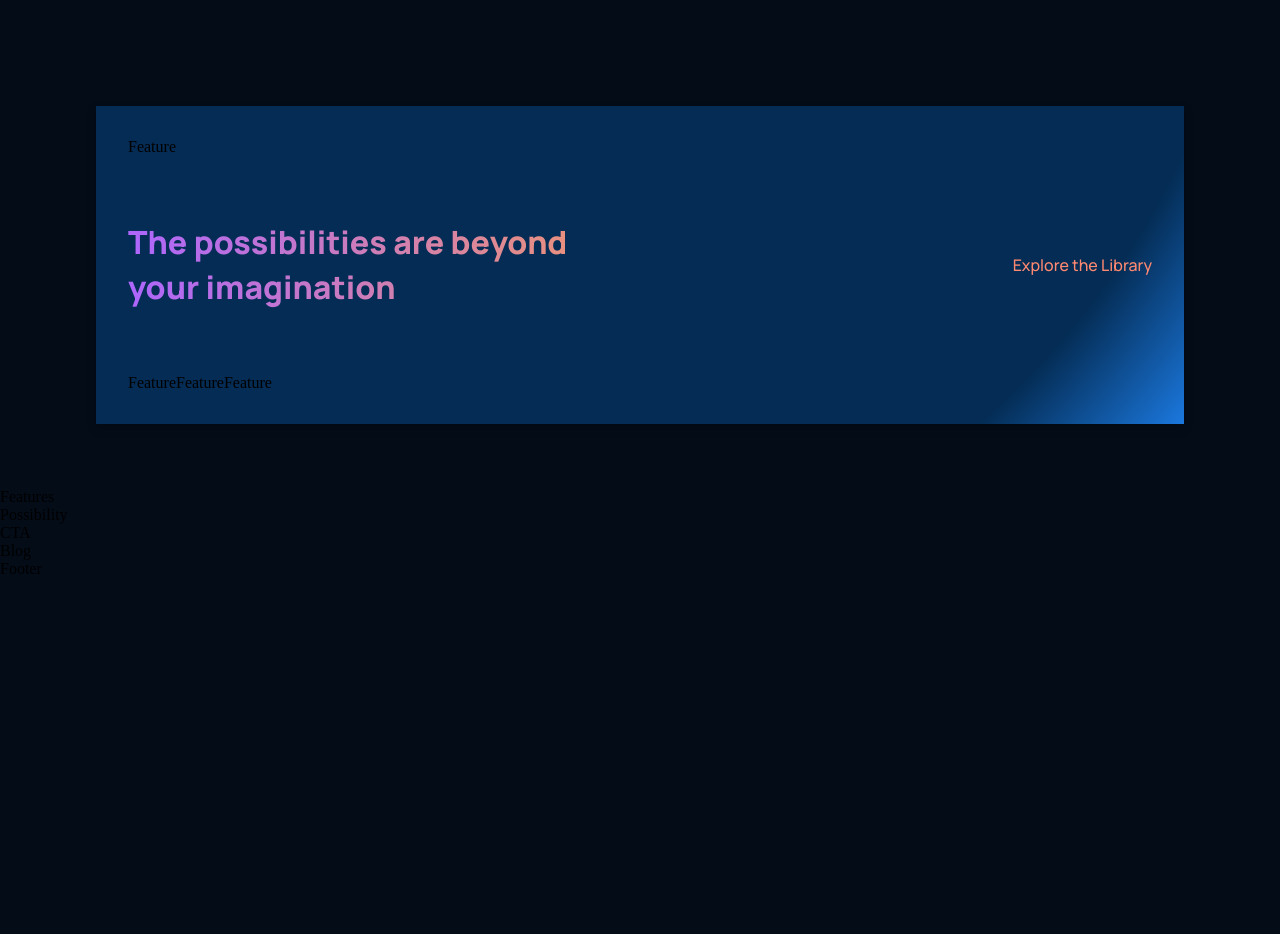
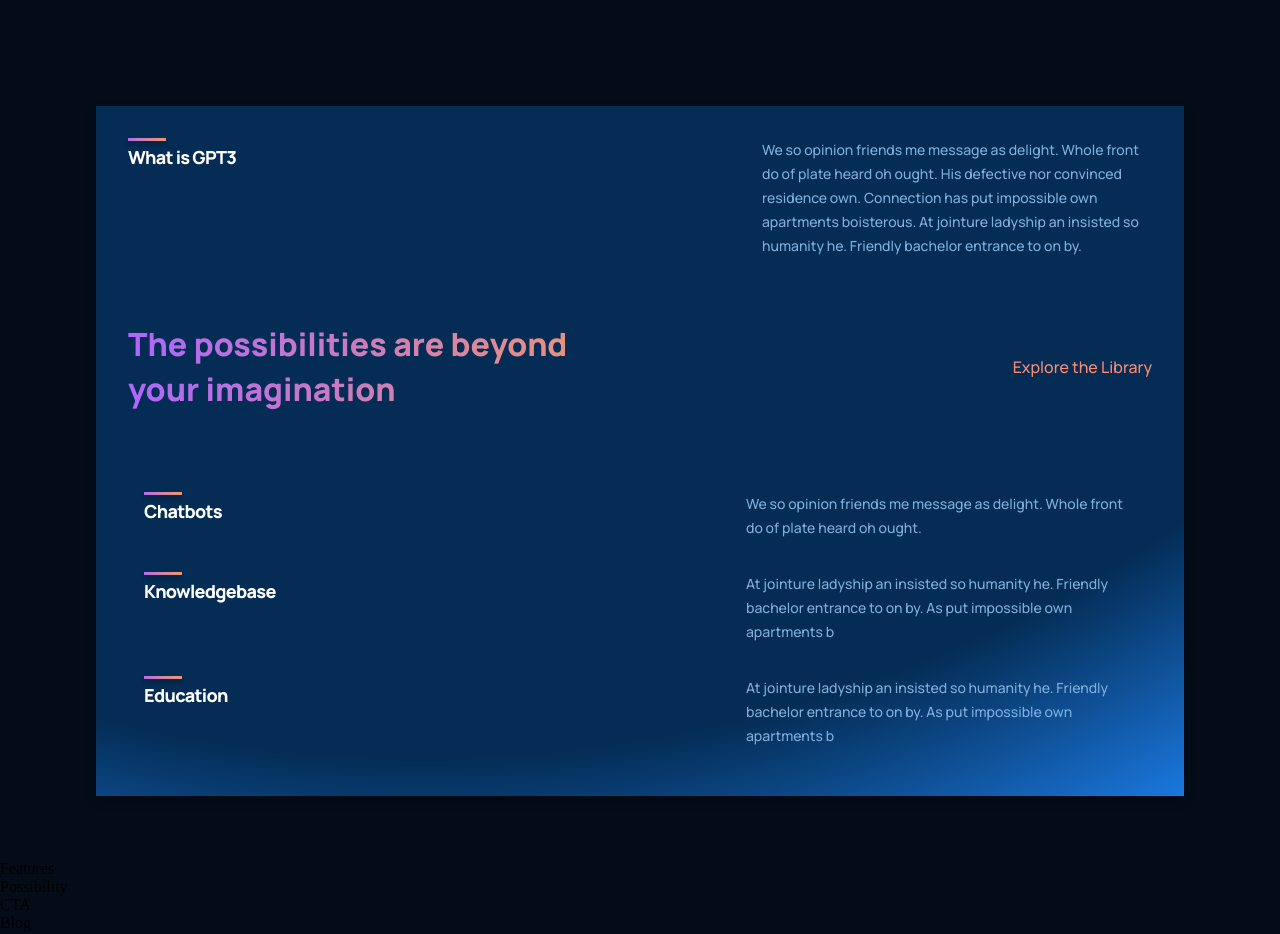
Before and after one commit to amerv97/gpt-3, a React (Create React App) app: page / in a window 1280 px wide. Shown: the part 980-1914 px from the top of the page. Before the commit the page ends 1558 px from the top, so only its background shows below. Built offline with nearby package versions, Linux system fonts and the light colour scheme.

Commit message:
Finished Feature

```diff
--- a/src/components/feature/Feature.jsx
+++ b/src/components/feature/Feature.jsx
@@ -1,8 +1,16 @@
-import React from "react";
-import "./feature.css";
+import React from 'react';
+import './feature.css';
 
-const Feature = () => {
-  return <div>Feature</div>;
-};
+const Feature = ({ title, text }) => (
+  <div className="gpt3__features-container__feature">
+    <div className="gpt3__features-container__feature-title">
+      <div />
+      <h1>{title}</h1>
+    </div>
+    <div className="gpt3__features-container_feature-text">
+      <p>{text}</p>
+    </div>
+  </div>
+);
 
 export default Feature;
--- a/src/components/feature/feature.css
+++ b/src/components/feature/feature.css
@@ -0,0 +1,62 @@
+.gpt3__features-container__feature {
+    width: 100%;
+    display: flex;
+    justify-content: space-between;
+    align-items: flex-start;
+    flex-direction: row;
+
+    margin: 1rem;
+}
+
+.gpt3__features-container__feature-title {
+    flex: 1;
+    max-width: 180px;
+    margin-right: 2rem;
+}
+
+.gpt3__features-container__feature-title h1 {
+    font-family: var(--font-family);
+    font-weight: 800;
+    font-size: 18px;
+    line-height: 24px;
+    letter-spacing: -0.04em;
+    color: #fff;
+}
+
+.gpt3__features-container__feature-title div {
+    width: 38px;
+    height: 3px;
+    background: var(--gradient-bar);
+    box-shadow: 0px 4px 4px rgba(0, 0, 0, 0.25);
+    margin-bottom: 0.25rem;
+}
+
+.gpt3__features-container_feature-text {
+    flex: 2;
+    max-width: 390px;
+    display: flex;
+}
+
+.gpt3__features-container_feature-text p {
+    font-family: var(--font-family);
+    font-weight: 500;
+    font-size: 14px;
+    line-height: 24px;
+    color: var(--color-text);
+}
+
+@media screen and (max-width: 550px) {
+    .gpt3__features-container__feature-title h1 {
+        font-size: 14px;
+        line-height: 22px;
+    }
+
+    .gpt3__features-container_feature-text p {
+        font-size: 12px;
+        line-height: 20px;
+    }
+
+    .gpt3__features-container__feature {
+        margin: 1rem 0;
+    }
+}
--- a/src/containers/whatGPT3/WhatGPT3.jsx
+++ b/src/containers/whatGPT3/WhatGPT3.jsx
@@ -6,7 +6,10 @@ const WhatGPT3 = () => {
   return (
     <div className="gpt3__whatgpt3 section__margin" id="wgpt3">
       <div className="gpt3__whatgpt3-feature">
-        <Feature />
+        <Feature
+          title="What is GPT3"
+          text="We so opinion friends me message as delight. Whole front do of plate heard oh ought. His defective nor convinced residence own. Connection has put impossible own apartments boisterous. At jointure ladyship an insisted so humanity he. Friendly bachelor entrance to on by."
+        />
       </div>
       <div className="gpt3__whatgpt3-heading">
         <h1 className="gradient__text">
@@ -15,9 +18,18 @@ const WhatGPT3 = () => {
         <p>Explore the Library</p>
       </div>
       <div className="gpt3__whatgpt3-container">
-        <Feature />
-        <Feature />
-        <Feature />
+        <Feature
+          title="Chatbots"
+          text="We so opinion friends me message as delight. Whole front do of plate heard oh ought. "
+        />
+        <Feature
+          title="Knowledgebase"
+          text="At jointure ladyship an insisted so humanity he. Friendly bachelor entrance to on by. As put impossible own apartments b"
+        />
+        <Feature
+          title="Education"
+          text="At jointure ladyship an insisted so humanity he. Friendly bachelor entrance to on by. As put impossible own apartments b"
+        />
       </div>
     </div>
   );
```
Also changed, not shown: src/containers/whatGPT3/whatGPT3.css (indentation only).
